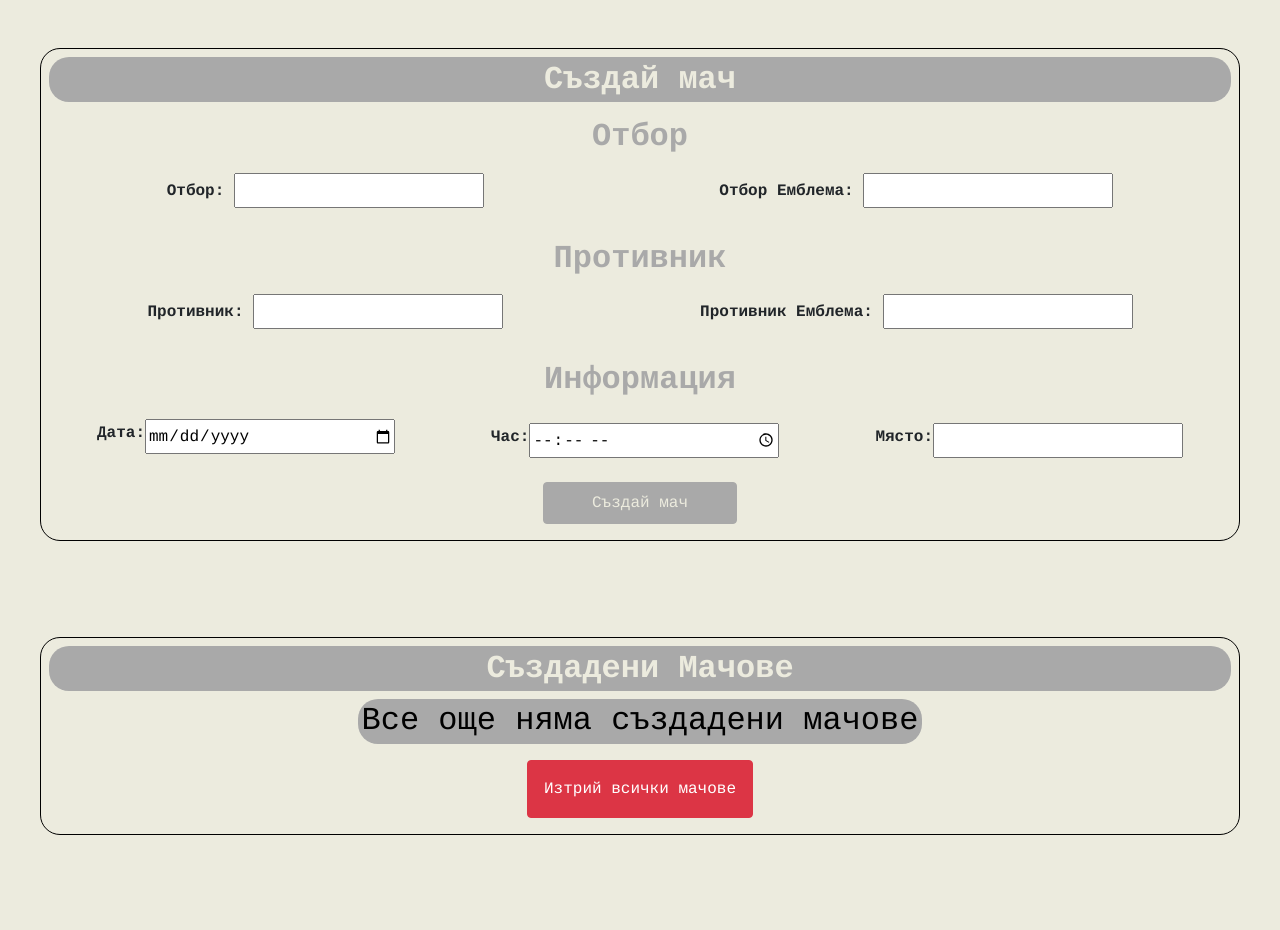
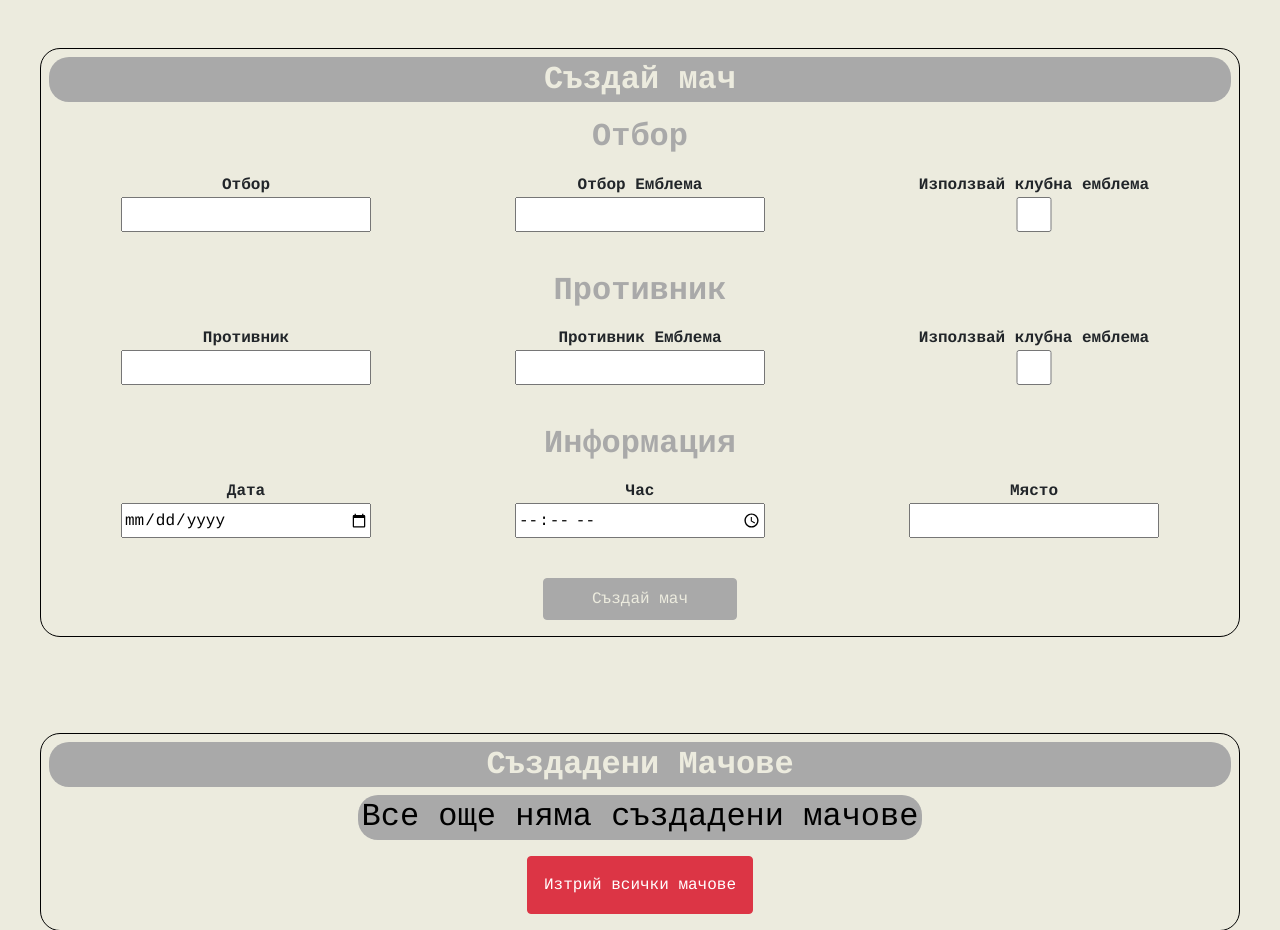
Before and after one commit to Omayski13/Football_schedule, a Django app: page /program/create/ in a window 1280 px wide. Shown: the part 237-1167 px from the top of the page. Run offline with Django 5.2, Linux system fonts and the light colour scheme; the visitor is signed in with stand-in values (Sample User, id 1); data that the repository does not hold is empty.

Commit message:
chore: added functionality to use profile club emblem for club emblem when create or edit match

```diff
--- a/football_schedule/football_schedule/programs/forms.py
+++ b/football_schedule/football_schedule/programs/forms.py
@@ -13,8 +13,10 @@ class MatchBaseForm(forms.ModelForm):
         }
         labels = {
             'team_1': 'Отбор',
+            'use_team_1_profile_emblem': 'Използвай клубна емблема',
             'team_1_emblem': 'Отбор Емблема',
             'team_2': 'Противник',
+            'use_team_2_profile_emblem': 'Използвай клубна емблема',
             'team_2_emblem': 'Противник Емблема',
             'date': 'Дата',
             'time': 'Час',
--- a/football_schedule/football_schedule/programs/models.py
+++ b/football_schedule/football_schedule/programs/models.py
@@ -17,6 +17,10 @@ class Match(models.Model):
         max_length=50
     )
 
+    use_team_1_profile_emblem = models.BooleanField(
+        default=False
+    )
+
     team_1_emblem = CloudinaryField(
         'club_emblem',
         folder='programs',
@@ -27,6 +31,11 @@ class Match(models.Model):
     team_2 = models.CharField(
         max_length=50
     )
+
+    use_team_2_profile_emblem = models.BooleanField(
+        default=False
+    )
+
     team_2_emblem = CloudinaryField(
         'club_emblem',
         folder='programs',
--- a/football_schedule/football_schedule/programs/views.py
+++ b/football_schedule/football_schedule/programs/views.py
@@ -1,10 +1,10 @@
 from django.contrib.auth.mixins import LoginRequiredMixin
 from django.core.exceptions import PermissionDenied
 from django.shortcuts import render, redirect, get_object_or_404
-from django.urls import reverse_lazy, reverse
+from django.urls import reverse_lazy
 from django.contrib import messages
 from django.views import View
-from django.views.generic import CreateView, UpdateView, ListView
+from django.views.generic import UpdateView, ListView
 from football_schedule.programs.forms import MatchCreateForm, MatchEditForm, DisplayProgramForm
 from football_schedule.programs.models import Match, DisplayProgramData
 
@@ -14,7 +14,7 @@ class CreateMatchView(LoginRequiredMixin, View):
     success_url = reverse_lazy('create-program')
 
     def get_user_profile_data(self):
-        """ Fetch initial data for the DisplayProgramForm from the user's profile. """
+
         user_profile = getattr(self.request.user, 'profile', None)
         return {
             'club': user_profile.club if user_profile else '',
@@ -22,48 +22,62 @@ class CreateMatchView(LoginRequiredMixin, View):
         }
 
     def get_context_data(self, **kwargs):
-        """ Prepare context for rendering the page. """
+
         context = kwargs
-        context.setdefault('form', MatchCreateForm())
+        context.setdefault('form', kwargs.get('form', MatchCreateForm()))
         context.setdefault('display_program_form', DisplayProgramForm(initial=self.get_user_profile_data()))
         context['matches'] = Match.objects.filter(author=self.request.user).order_by('date', 'time')
+
         return context
 
     def get(self, request, *args, **kwargs):
-        """ Handle GET request and render the page. """
         return render(request, self.template_name, self.get_context_data())
 
     def post(self, request, *args, **kwargs):
-        form_type = request.POST.get("form_type")  # Identify which form was submitted
+        form_type = request.POST.get("form_type")
 
-        if form_type == "display_program_form":
+        if form_type == "match_form":
+            match_form = MatchCreateForm(request.POST, request.FILES)
+
+            if match_form.is_valid():
+                match = match_form.save(commit=False)
+                match.author = request.user
+
+                profile = getattr(request.user, 'profile', None)
+
+                if match.use_team_1_profile_emblem and profile:
+                    match.team_1_emblem = profile.club_emblem
+
+                if match.use_team_2_profile_emblem and profile:
+                    match.team_2_emblem = profile.club_emblem
+
+                match.save()
+                return redirect(self.success_url)
+
+            return render(request, self.template_name, self.get_context_data(form=match_form))
+
+        elif form_type == "display_program_form":
             display_program_form = DisplayProgramForm(request.POST, request.FILES)
 
             if display_program_form.is_valid():
                 display_program = display_program_form.save(commit=False)
-                display_program.user = request.user  # Assign the user
+                display_program.user = request.user
 
-                # 🛠 Check if "Изчисти" (Clear) is ticked
                 if "club_emblem-clear" in request.POST:
-                    display_program.club_emblem = None  # Clear the emblem
-
-                # 🛠 If no new emblem is uploaded and "Изчисти" is NOT checked, keep the old emblem
+                    display_program.club_emblem = None
                 elif not request.FILES.get("club_emblem"):
                     user_profile = getattr(request.user, 'profile', None)
                     if user_profile:
-                        display_program.club_emblem = user_profile.club_emblem  # Keep profile emblem
+                        display_program.club_emblem = user_profile.club_emblem
+                display_program.save()
+                return redirect(reverse_lazy('display-program'))
 
-                display_program.save()
-                return redirect(reverse('display-program'))  # Redirect after saving
-
-            # If form has errors, re-render the page
             return render(request, self.template_name, self.get_context_data(display_program_form=display_program_form))
 
-        return redirect(self.success_url)  # Default redirect
+        return redirect(self.success_url)
 
 
-
-class EditMatchView(LoginRequiredMixin,UpdateView):
+class EditMatchView(LoginRequiredMixin, UpdateView):
     template_name = 'programs/edit-match.html'
     form_class = MatchEditForm
     model = Match
@@ -71,34 +85,44 @@ class EditMatchView(LoginRequiredMixin,UpdateView):
 
     def dispatch(self, request, *args, **kwargs):
         self.object = self.get_object()
+        if self.request.user != self.object.author and not self.request.user.is_superuser:
+            raise PermissionDenied
+        return super().dispatch(request, *args, **kwargs)
 
-        if self.request.user != self.object.author:
-            if not self.request.user.is_superuser:
-                raise PermissionDenied
+    def form_valid(self, form):
+        match = form.save(commit=False)
+        profile = getattr(self.request.user, 'profile', None)
 
-        return super().dispatch(request, *args, **kwargs)
+        if match.use_team_1_profile_emblem and profile:
+            match.team_1_emblem = profile.club_emblem
+
+        if match.use_team_2_profile_emblem and profile:
+            match.team_2_emblem = profile.club_emblem
+
+        match.save()
+        return super().form_valid(form)
 
 class DeleteAllMatchesView(View):
     def post(self, request, *args, **kwargs):
-        # Delete all weeks created by the logged-in user
+
         matches_deleted, _ = Match.objects.filter(author=request.user).delete()
         messages.success(request, f"Successfully deleted {matches_deleted} matches.")
+
         return redirect('create-program')
 
 def delete_match(request, pk):
+
     match = get_object_or_404(Match, pk=pk, author=request.user)
     match.delete()
+
     return redirect('create-program')
 
 class DisplayProgramView(LoginRequiredMixin,ListView):
     template_name = 'programs/display-program.html'
     model = Match
 
-
     def get_queryset(self):
-
         queryset = Match.objects.filter(author=self.request.user).order_by('date','time')
-
         return queryset
 
     def get_context_data(self, *, object_list=None, **kwargs):
--- a/football_schedule/templates/programs/create-match.html
+++ b/football_schedule/templates/programs/create-match.html
@@ -6,32 +6,25 @@
 
         <h3 class="text-center py-2">Отбор</h3>
         <div id="monday" class="pb-3">
-            <p class="text-center">{{ form.team_1.label }}: {{ form.team_1 }}</p>
-            <p class="text-center">{{ form.team_1_emblem.label }}: {{ form.team_1_emblem }}</p>
+            <p class="text-center">{{ form.team_1.label }}<br>{{ form.team_1 }}</p>
+            <p class="text-center">{{ form.team_1_emblem.label }}<br>{{ form.team_1_emblem }}</p>
+            <p class="text-center">{{ form.use_team_1_profile_emblem.label }}<br>{{ form.use_team_1_profile_emblem }}
+            </p>
         </div>
 
         <h3 class="text-center pb-2">Противник</h3>
         <div id="monday" class="pb-3">
-            <p class="text-center">{{ form.team_2.label }}: {{ form.team_2 }}</p>
-            <p class="text-center">{{ form.team_2_emblem.label }}: {{ form.team_2_emblem }}</p>
+            <p class="text-center">{{ form.team_2.label }}<br>{{ form.team_2 }}</p>
+            <p class="text-center">{{ form.team_2_emblem.label }}<br>{{ form.team_2_emblem }}</p>
+            <p class="text-center">{{ form.use_team_2_profile_emblem.label }}<br>{{ form.use_team_2_profile_emblem }}
+            </p>
         </div>
 
         <h3 class="text-center pb-2">Информация</h3>
         <div id="monday" class="pb-3">
-            <div class="d-flex align-items-center">
-                <label for="{{ form.date.id_for_label }}" class="me-2">{{ form.date.label }}:</label>
-                {{ form.date }}
-            </div>
-
-            <div class="d-flex align-items-center mt-2">
-                <label for="{{ form.time.id_for_label }}" class="me-2">{{ form.time.label }}:</label>
-                {{ form.time }}
-            </div>
-
-            <div class="d-flex align-items-center mt-2">
-                <label for="{{ form.place.id_for_label }}" class="me-2">{{ form.place.label }}:</label>
-                {{ form.place }}
-            </div>
+            <p class="text-center">{{ form.date.label }}<br>{{ form.date }}</p>
+            <p class="text-center">{{ form.time.label }}<br>{{ form.time }}</p>
+            <p class="text-center">{{ form.place.label }}<br>{{ form.place }}</p>
         </div>
 
         <div class="d-flex justify-content-center">
--- a/football_schedule/templates/programs/matches.html
+++ b/football_schedule/templates/programs/matches.html
@@ -9,8 +9,8 @@
         {% if matches %}
             <ul>
                 {% for match in matches %}
+                    <div class="d-flex justify-content-between">
                         <li>
-
                             <div class="pr-4 mr-3">
                                 {{ match.team_1 }} - {{ match.team_2 }}
                             </div>
@@ -20,7 +20,7 @@
                             <div class="pr-4 mr-3">
                                 {{ match.place }}
                             </div>
-                        <div >
+                            <div>
                                 <div class="weeks-li-a">
                                     <a class="week-a" href="{% url 'edit-match' match.pk %}">
                                         <i class="fa-solid fa-pen"></i>редактирай
@@ -32,6 +32,7 @@
                                 </div>
                             </div>
                         </li>
+                    </div>
                 {% endfor %}
             </ul>
         {% else %}
@@ -39,7 +40,6 @@
         {% endif %}
 
     </div>
-
 
 
     <form class="px-5 d-flex align-items-center justify-content-center" method="post"
```
Also changed, not shown: football_schedule/football_schedule/schedules/views.py (+14 -13 lines), football_schedule/templates/programs/edit-match.html (+20 -28 lines), football_schedule/football_schedule/programs/migrations/0007_match_use_team_1_profile_emblem_and_more.py (added). Lines whose indentation alone changed are shown as unchanged.
